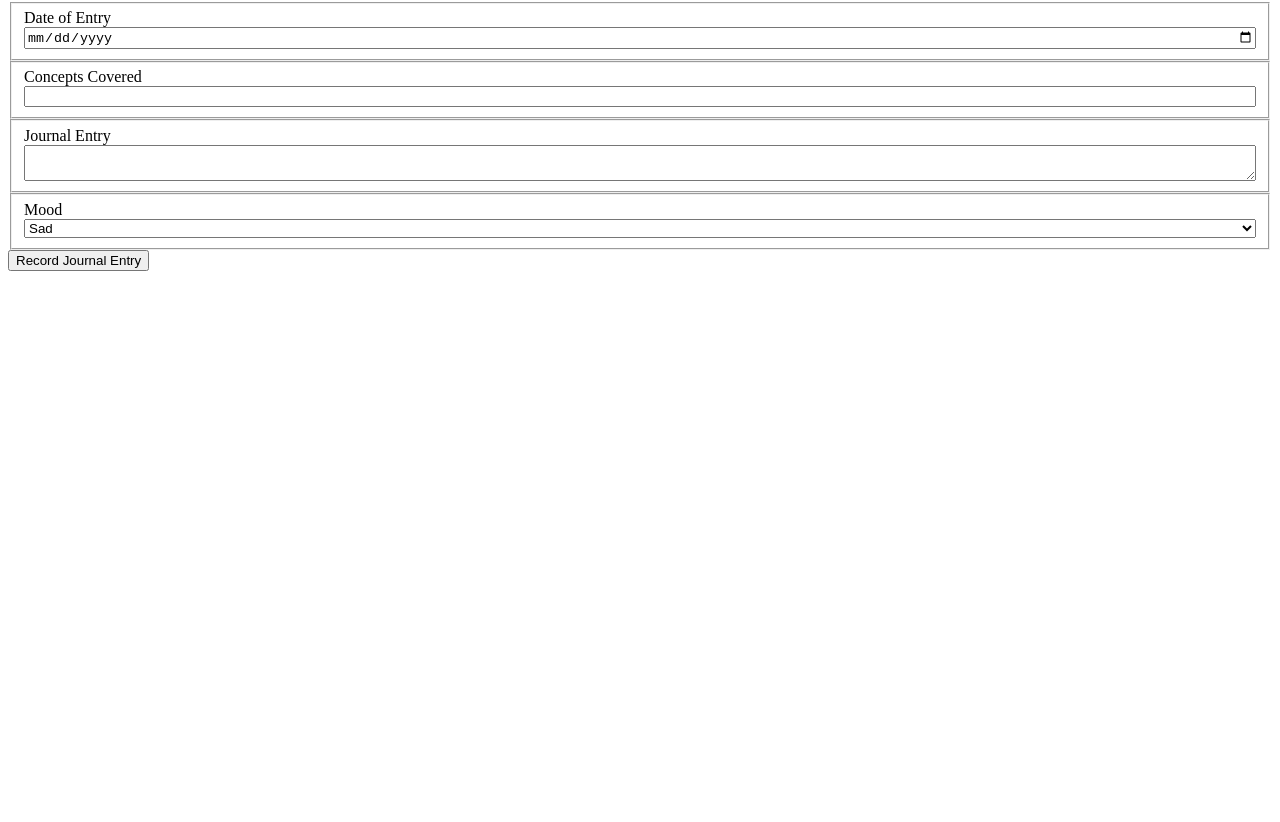
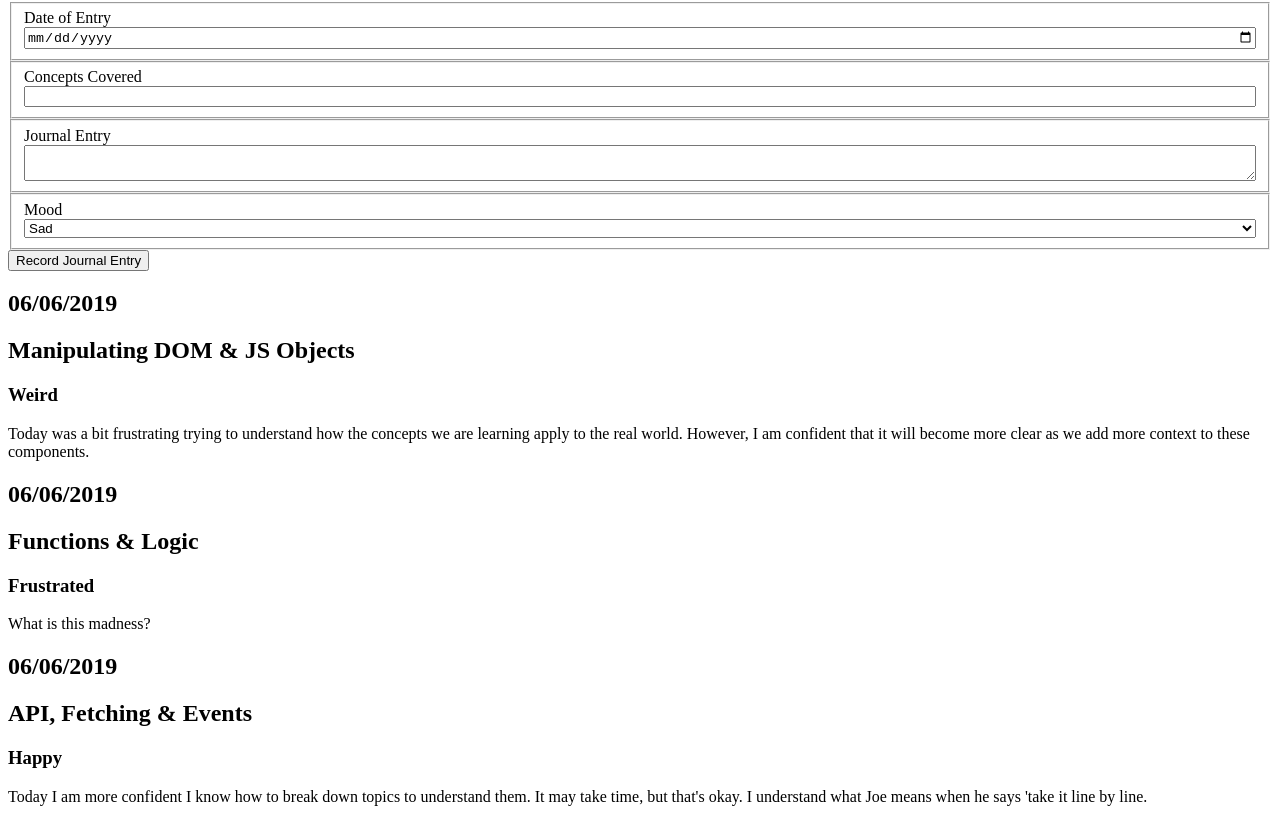
Before and after one commit to sambirky21/Daily-Journals, a plain HTML site: page src/index.html in a window 1280 px wide. Shown: the part 78-900 px from the top of the page. Before the commit the page ends 800 px from the top, so only its background shows below. Drawn offline with Linux system fonts and the light colour scheme.

Commit message:
new journal 3

```diff
--- a/src/index.html
+++ b/src/index.html
@@ -34,6 +34,7 @@
       </fieldset>
       <button type="button">Record Journal Entry</button>
     </form>
+    <article id="entryLog"></article>
     <script src="scripts/journal.js"></script>
   </body>
 </html>
--- a/src/scripts/journal.js
+++ b/src/scripts/journal.js
@@ -22,10 +22,36 @@ const objectsJournalEntry = [
 
 ]
 
-const listOfJournalEntries = []
+// From journal entry 2, oops got ahead of ourselves. We were supposed to make each object have it's very own variable. And then add each of those variables into the array. I defined one variable and within that array, I added each object which made things a bit redundant.
+// const listOfJournalEntries = []
+// listOfJournalEntries.push(objectsJournalEntry[0])
+// listOfJournalEntries.push(objectsJournalEntry[1])
+// listOfJournalEntries.push(objectsJournalEntry[2])
+// console.log(listOfJournalEntries);
 
-listOfJournalEntries.push(objectsJournalEntry[0])
-listOfJournalEntries.push(objectsJournalEntry[0])
-listOfJournalEntries.push(objectsJournalEntry[0])
+//You have built your form for entering in journal entries, so now you need to define how the data that you will be collecting in the form should be stored. Your learning objective for this chapter is to build a function that returns an HTML representation of a journal entry data structure, and render it to the DOM.
 
-console.log(listOfJournalEntries)
+function makeJournalEntryComponents(journalEntry) {
+    // Create your own HTML structure for a journal entry
+    return `
+    <div>
+    <h1>${journalEntry.Date_of_Entry}</h1>
+    <h2>${journalEntry.Concepts_Covered}</h2>
+    <h3>${journalEntry.Mood}</h3>
+    <p>${journalEntry.Journal_Entry}</p>
+    </div>
+    `
+}
+
+const renderJournalEntries = (entries) => { //function to add items to eventually add to DOM
+    let divProcess = "";
+    for (let i=0; i < entries.length; i++){
+        divProcess += makeJournalEntryComponents(entries[i]); //Each value produced by the function added to divProcess
+    }
+
+    let entryHoldingLocation = document.getElementById("entryLog") //where do i add it? entryLog
+    entryHoldingLocation.innerHTML = divProcess; // okay, add it
+
+}
+
+renderJournalEntries(objectsJournalEntry)
```
Also changed, not shown: 2 other files.
